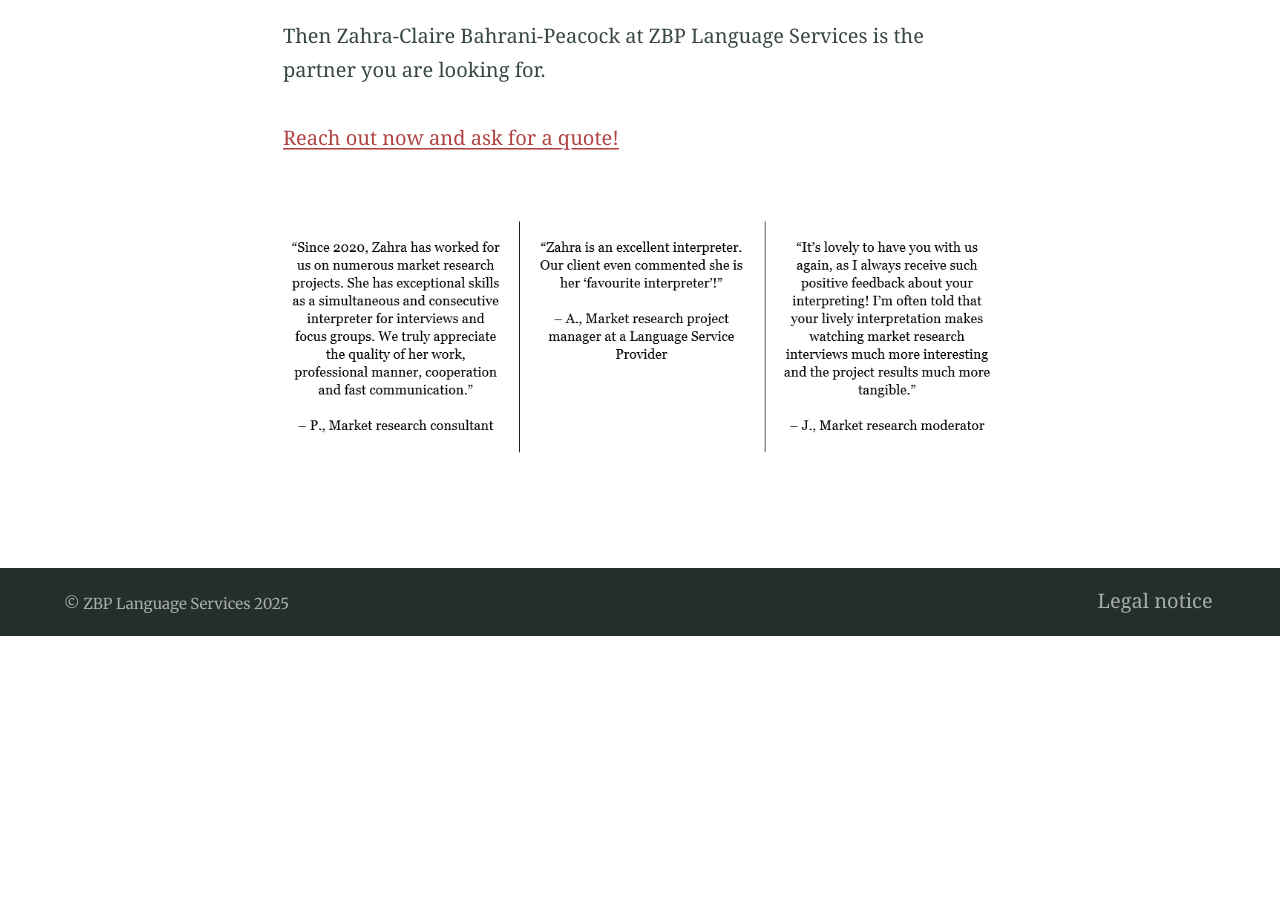
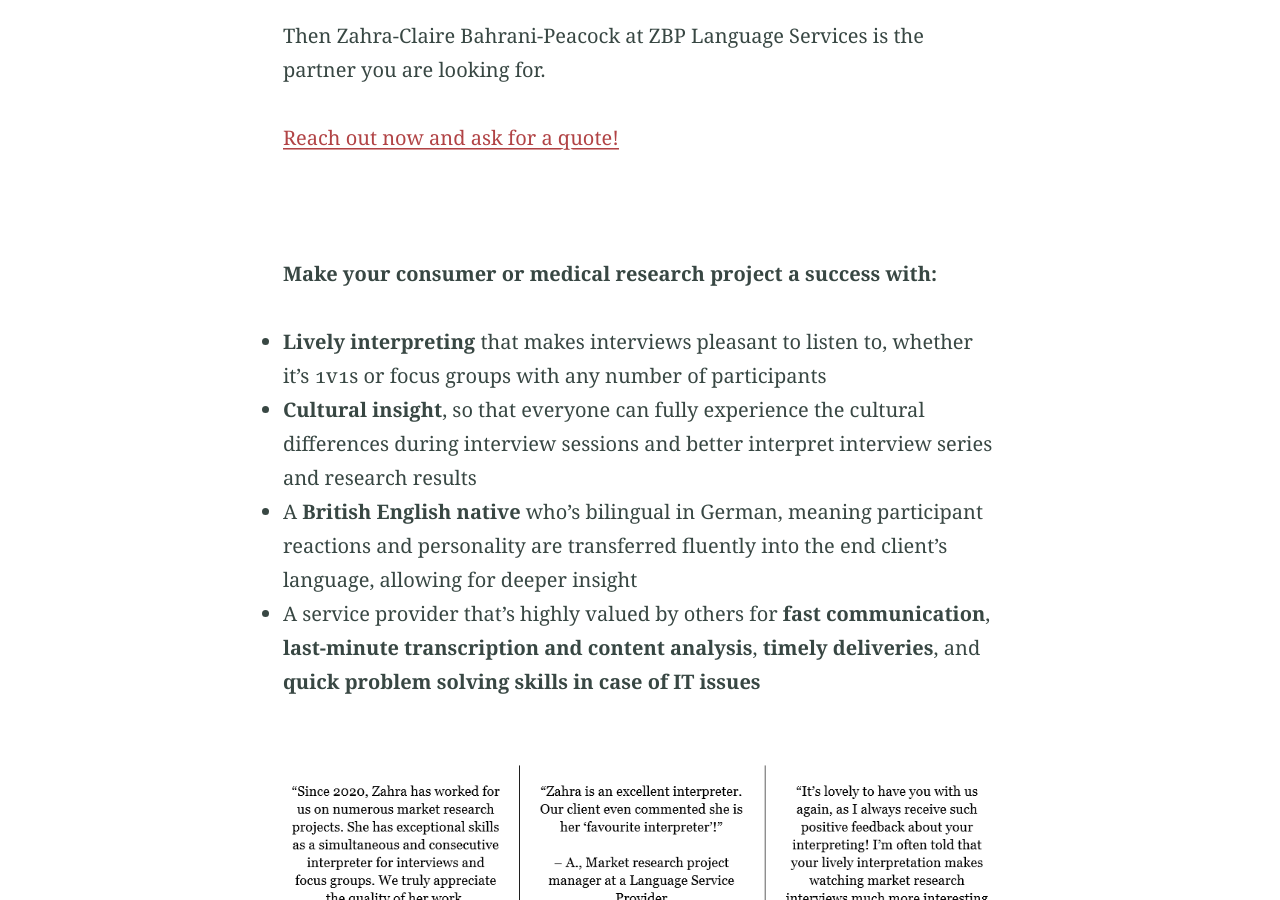
Before and after one commit to Website-2/zbp-language-services.github.io, a Jekyll site: the page built from index.md, in a window 1280 px wide and 900 px high, scrolled down 798 px. Built offline with Jekyll 4.4.1, drawn with Linux system fonts in a browser that asks for light colours; before the commit the page ends 1434 px from its top, so only the background shows below that.

Commit message:
Text update

```diff
--- a/index.md
+++ b/index.md
@@ -11,6 +11,12 @@
 Are you involved in international medical or consumer qualitative market research projects?<br><br>
 Are you looking for accurate and easy-to-listen-to interpreting or fast transcription to bring German projects to life for English-speaking overservers and analysis?<br><br>
 Then Zahra-Claire Bahrani-Peacock at ZBP Language Services is the partner you are looking for.<br><br>
-[Reach out now and ask for a quote!](/contact/ "Reach out now and ask for a quote!")<br><br>
+[Reach out now and ask for a quote!](/contact/ "Reach out now and ask for a quote!")<br><br><br>
+
+**Make your consumer or medical research project a success with:**
+* **Lively interpreting** that makes interviews pleasant to listen to, whether it's 1v1s or focus groups with any number of participants
+* **Cultural insight**, so that everyone can fully experience the cultural differences during interview sessions and better interpret interview series and research results
+* A **British English native** who's bilingual in German, meaning participant reactions and personality are transferred fluently into the end client's language, allowing for deeper insight
+* A service provider that's highly valued by others for **fast communication**, **last-minute transcription and content analysis**, **timely deliveries**, and **quick problem solving skills in case of IT issues**<br><br>
 
 {% include figure.html image="/assets/Testimonials.png" position="center" %}<br>
```
Also changed, not shown: services.md (+0 -5 lines).
